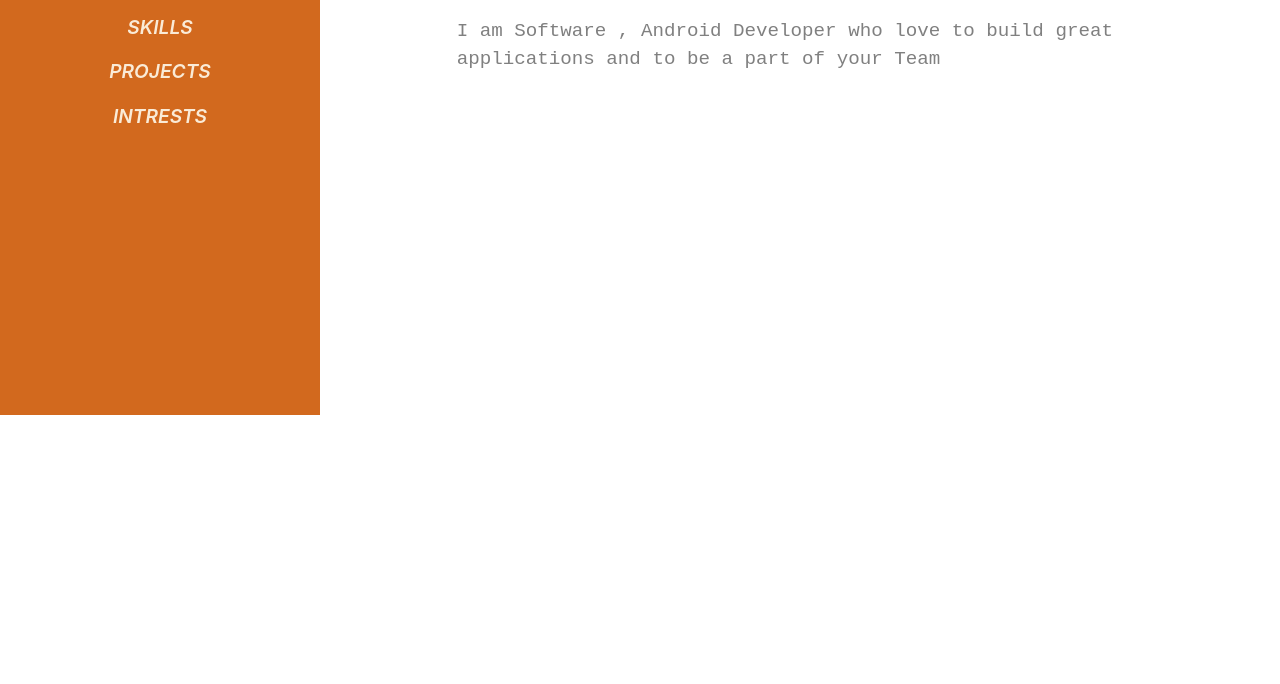
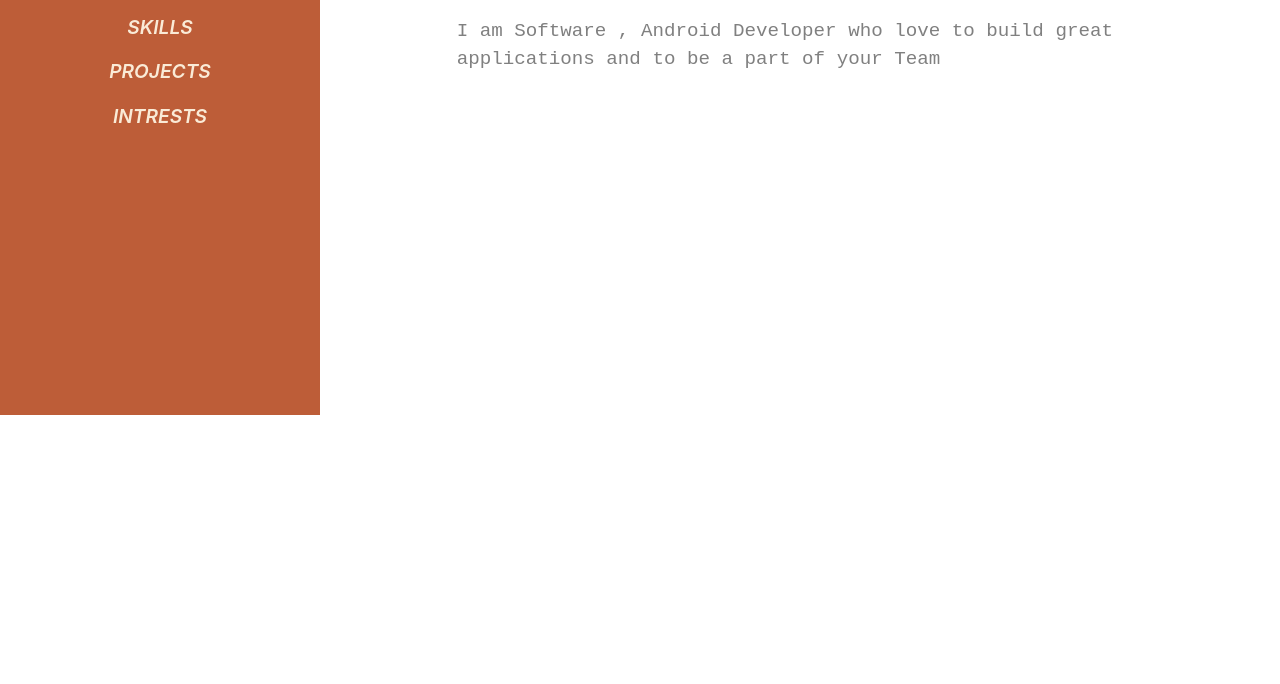
Before and after one commit to mallikarjun2000/portfolio, a website: page public/htmls/index.html in a window 1280 px wide. Shown: the part 385-1069 px from the top of the page. Drawn offline with nearby package versions, Linux system fonts and the light colour scheme; files that its build step writes are made by us from their sources.

Commit message:
color on left side changed

```diff
--- a/public/htmls/index.html
+++ b/public/htmls/index.html
@@ -15,7 +15,7 @@
   <body>
       <div class="container-fluid h-100">
     <div class="row h-100">
-        <div class="col-sm-3 col-2 h-100 text-white py-2 d-flex align-items-center justify-content-center fixed-top" id="left" style="background-color:chocolate">
+        <div class="col-sm-3 col-2 h-100 text-white py-2 d-flex align-items-center justify-content-center fixed-top" id="left" style="background-color:#BD5D38">
             <div class="container-fluid h-100" style="text-align: center;margin-top: 200px">
 
                     <img class="rounded-circle" src="img/lion.jpeg" width="200" height="200">
```
